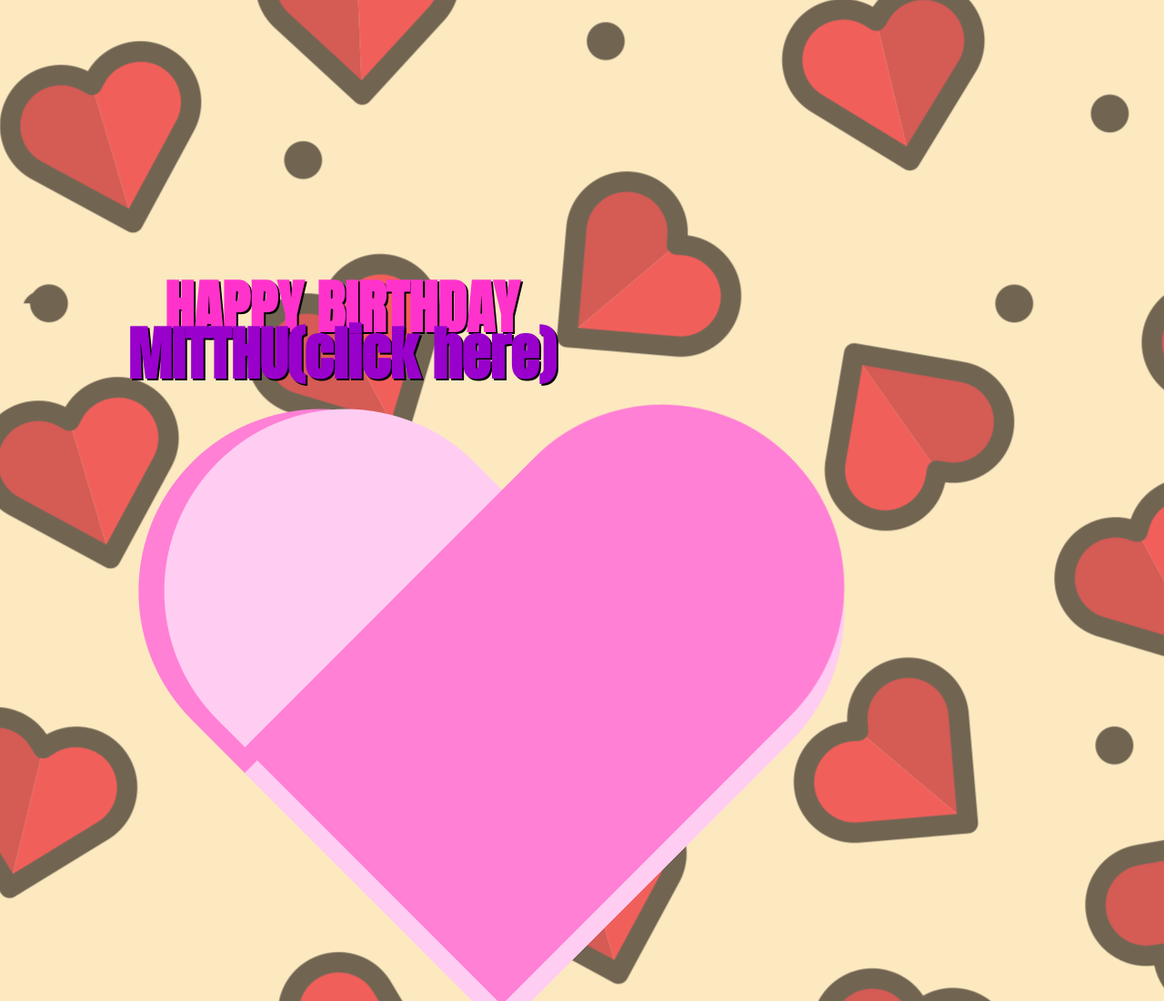
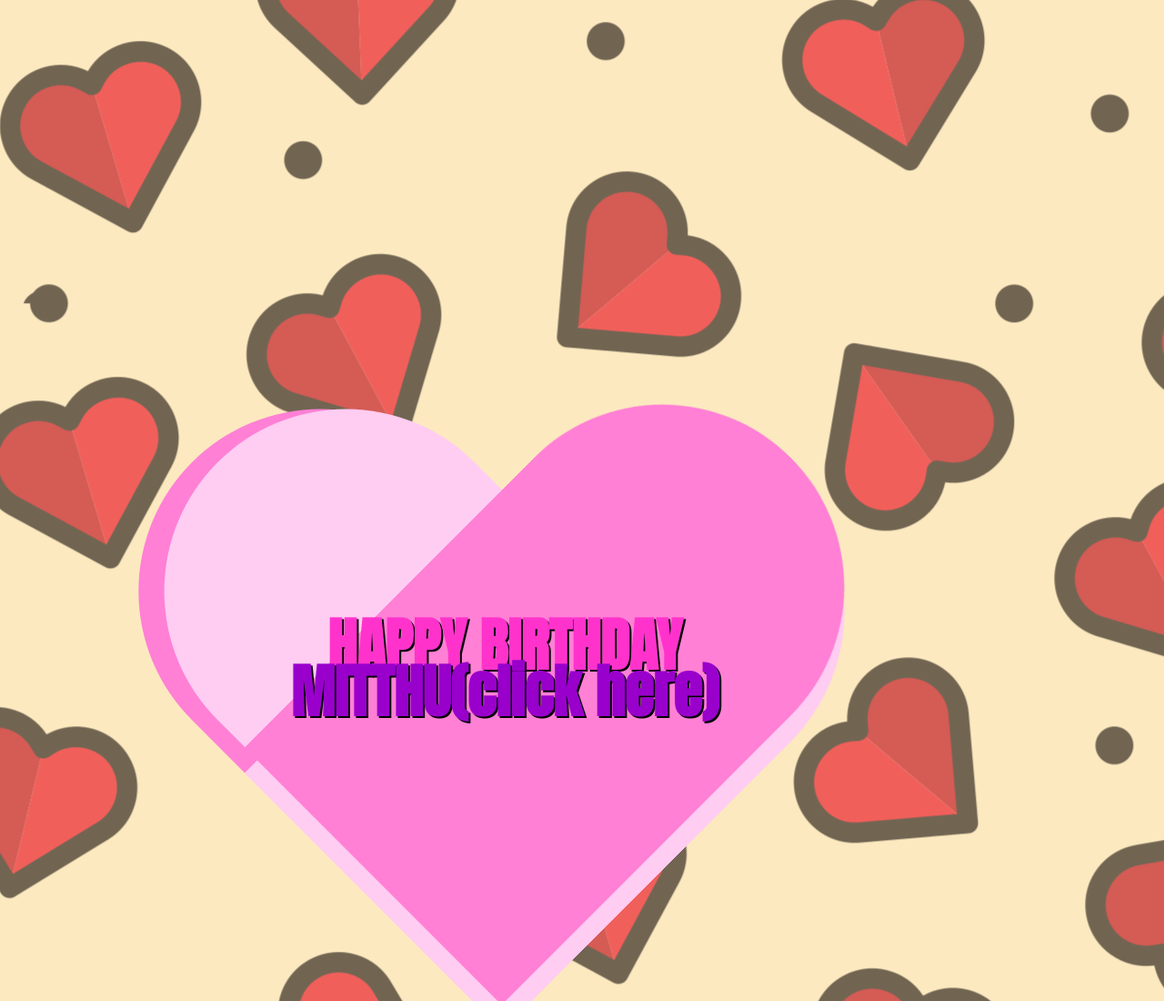
Before and after one commit to armanmadhwani/Herbirthday, a plain HTML site: page index.html in a window 1280 px wide. Shown: the top 1100 px of the page at 91% size. Drawn offline with Linux system fonts and the light colour scheme; files whose address does not match are found by name.

Commit message:
Update style.css

```diff
--- a/style.css
+++ b/style.css
@@ -106,8 +106,8 @@ body {
 .love {
     position: absolute;
     text-align: center;
-    left: 2.2em;
-    top: 3.2em;
+    left: 5em;
+    top: 9em;
     margin-right: 1.5em;
     font-size: 4em;
     font-family: 'Anton', sans-serif;
```
